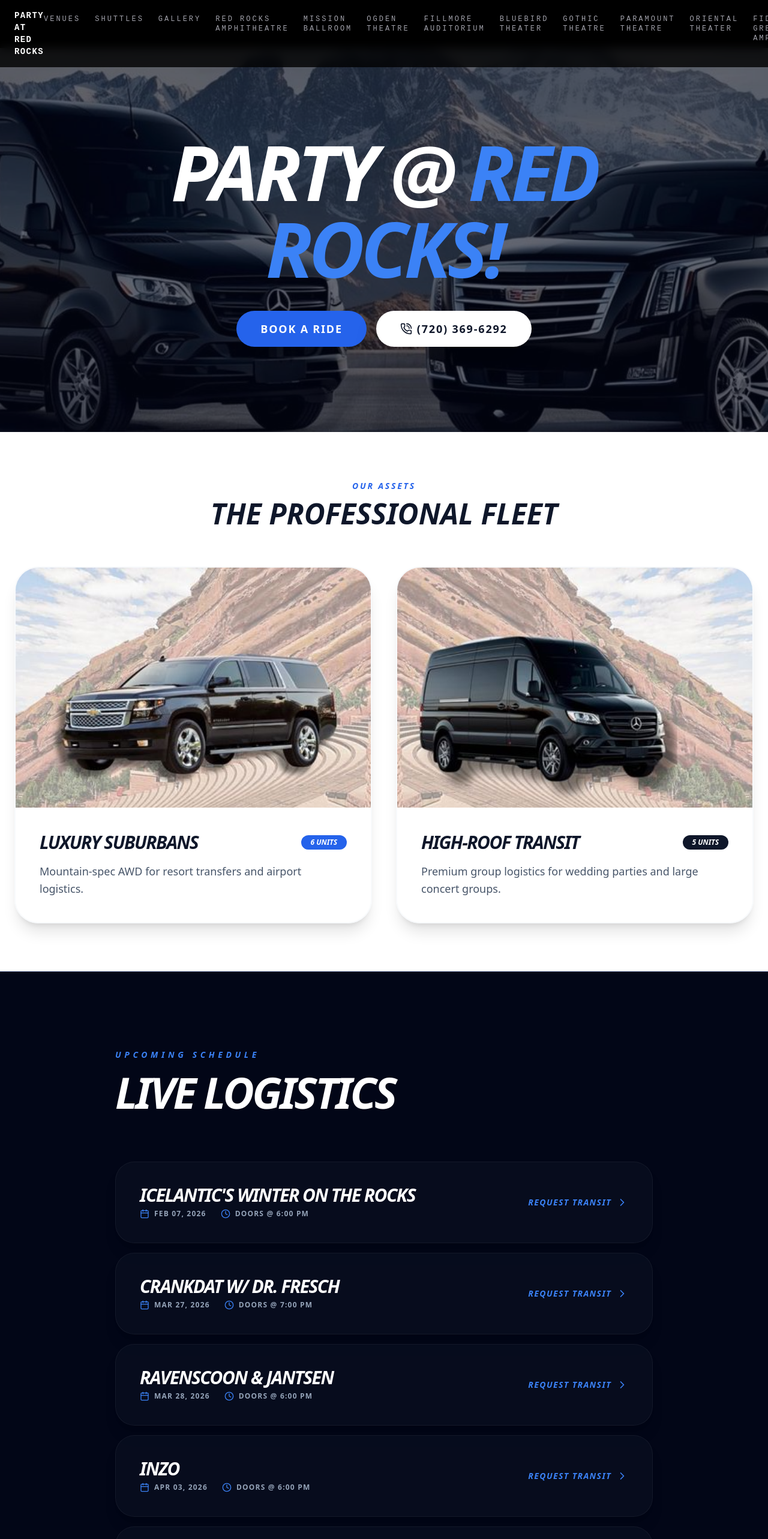
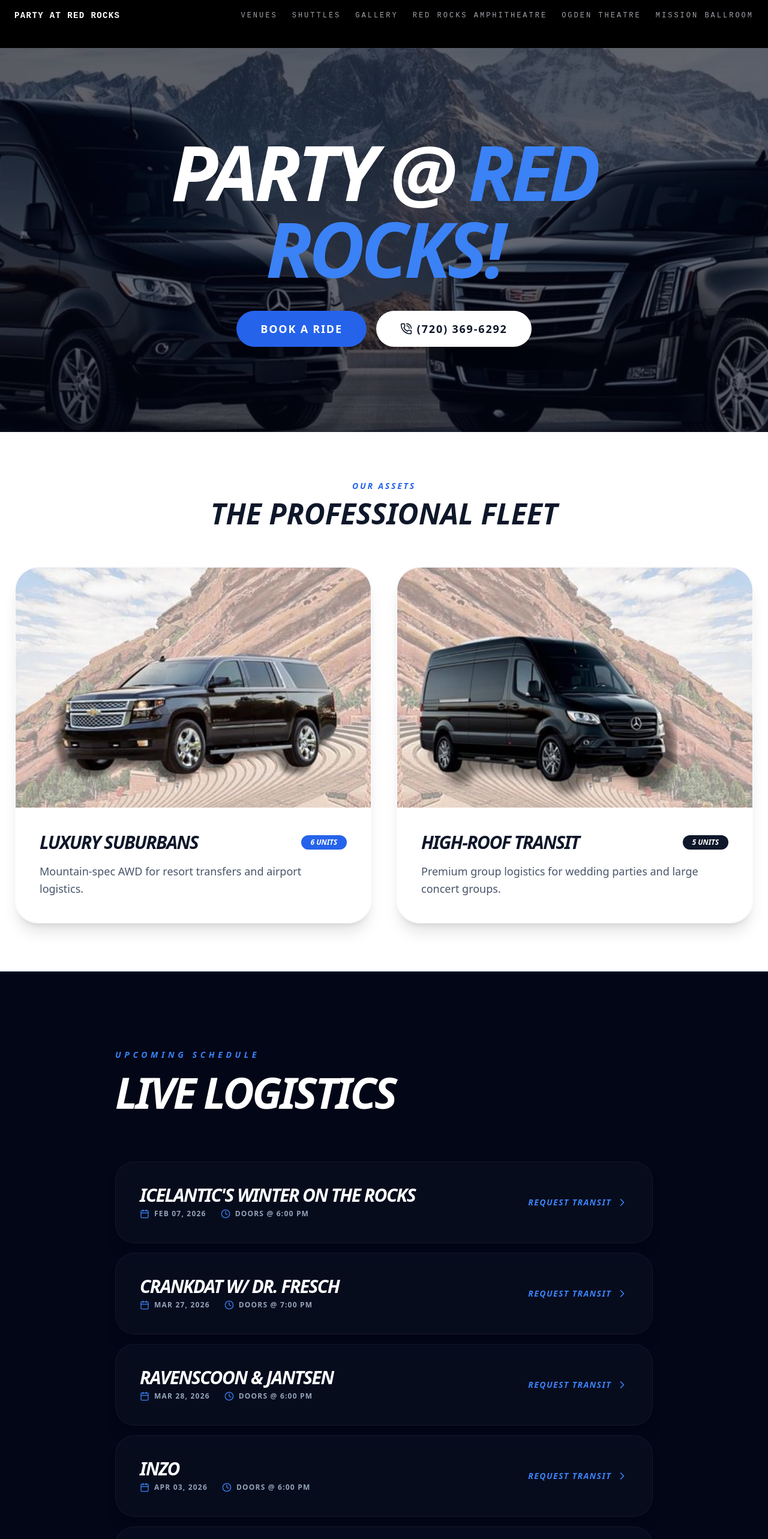
Before and after one commit to erichroeseler123-bot/earthos, a Next.js app: page / in a window 1280 px wide. Shown: the top 2565 px of the page at 60% size. Built offline with nearby package versions, Linux system fonts and the light colour scheme.

Commit message:
chore: remove event ticker system entirely

```diff
--- a/app/api/cron/sync/route.ts
+++ b/app/api/cron/sync/route.ts
@@ -1,222 +1,144 @@
 import { NextResponse } from "next/server";
+import { venues } from "@/data/venues";
 
-/* =========================================================
-   CONFIG (FROZEN SPEC v1)
-========================================================= */
-
-const DAYS_PAST = 90;
-const DAYS_FUTURE = 90;
-
-/* =========================================================
-   HELPERS
-========================================================= */
-
-function isoDate(d: Date) {
-  return d.toISOString().slice(0, 10);
-}
-
-function daysFromNow(days: number) {
-  const d = new Date();
-  d.setDate(d.getDate() + days);
-  return isoDate(d);
-}
-
-function slugify(str: string) {
-  return str
-    .toLowerCase()
-    .replace(/[^a-z0-9]+/g, "-")
-    .replace(/(^-|-$)/g, "");
-}
-
-/* =========================================================
-   CRON ENTRYPOINT
-========================================================= */
+/**
+ * Midnight Sync Cron
+ * - Pulls shows (mock for now)
+ * - Enriches artists (Gemini)
+ * - Writes to Vercel Blob
+ * - Enforces 180-day sliding window
+ */
 
 export async function GET(request: Request) {
-  /* -----------------------------
-     MODE (dryRun allowed always)
-  ------------------------------ */
-  const { searchParams } = new URL(request.url);
-  const dryRun = searchParams.get("dryRun") === "true";
+  try {
+    /* ─────────────────────────────
+       🔐 AUTH (HARD GATE)
+    ───────────────────────────── */
+    const headerSecret = request.headers.get("x-cron-secret");
+    const envSecret = process.env.CRON_SECRET;
 
-  /* -----------------------------
-     SECURITY (real runs only)
-  ------------------------------ */
-  const CRON_SECRET = process.env.CRON_SECRET;
-
-  if (!dryRun) {
-    if (
-      !CRON_SECRET ||
-      request.headers.get("x-cron-secret") !== CRON_SECRET
-    ) {
-      return new Response("Unauthorized", { status: 401 });
-    }
-  }
-
-  const NOW = isoDate(new Date());
-  const WINDOW_START = daysFromNow(-DAYS_PAST);
-  const WINDOW_END = daysFromNow(DAYS_FUTURE);
-
-  console.log("CRON SYNC START", {
-    dryRun,
-    window: `${WINDOW_START} → ${WINDOW_END}`,
-  });
-
-  try {
-    /* -----------------------------
-       LAZY IMPORTS (CRITICAL)
-    ------------------------------ */
-    let put: any,
-      list: any,
-      del: any,
-      head: any,
-      geminiEnrichArtist: any;
-
-    if (!dryRun) {
-      ({ put, list, del, head } = await import("@vercel/blob"));
-      ({ geminiEnrichArtist } = await import("@/lib/gemini"));
+    if (!envSecret || headerSecret !== envSecret) {
+      return new NextResponse("Unauthorized", { status: 401 });
     }
 
-    /* =====================================================
-       1️⃣ INGEST SHOWS (MOCK SOURCE)
-    ====================================================== */
-    const fetchedShows = await fetchUpcomingShowsMock();
-    const seenArtistSlugs = new Set<string>();
+    /* ─────────────────────────────
+       🧪 DRY RUN FLAG
+    ───────────────────────────── */
+    const { searchParams } = new URL(request.url);
+    const dryRun = searchParams.get("dryRun") === "true";
 
-    /* =====================================================
-       2️⃣ WRITE SHOW FILES
-    ====================================================== */
-    for (const show of fetchedShows) {
-      if (show.date < WINDOW_START || show.date > WINDOW_END) continue;
+    /* ─────────────────────────────
+       🪟 TIME WINDOW (90 / 90)
+    ───────────────────────────── */
+    const today = new Date();
+    const past = new Date(today);
+    past.setDate(today.getDate() - 90);
 
-      const showId = `${show.date}-${show.venue.slug}-${slugify(show.title)}`;
-      const showPath = `shows/${showId}.json`;
+    const future = new Date(today);
+    future.setDate(today.getDate() + 90);
 
-      for (const artist of show.artists) {
-        seenArtistSlugs.add(artist.slug);
-      }
+    const windowLabel = `${past.toISOString().slice(0, 10)} → ${future
+      .toISOString()
+      .slice(0, 10)}`;
 
-      if (!dryRun) {
-        await put(
-          showPath,
-          JSON.stringify(
-            {
-              ...show,
-              id: showId,
-              status: show.date < NOW ? "past" : "upcoming",
-              captured_at: new Date().toISOString(),
-              last_synced: new Date().toISOString(),
-            },
-            null,
-            2
-          ),
-          { access: "public", addRandomSuffix: false }
-        );
+    console.log("CRON SYNC START", { dryRun, window: windowLabel });
+
+    /* ─────────────────────────────
+       ⏭️ DRY RUN SHORT CIRCUIT
+    ───────────────────────────── */
+    if (dryRun) {
+      return NextResponse.json({
+        ok: true,
+        dryRun: true,
+        message: "Midnight sync complete (dry run)",
+        window: windowLabel,
+      });
+    }
+
+    /* ─────────────────────────────
+       📦 LAZY LOAD HEAVY MODULES
+    ───────────────────────────── */
+    const { put, list, del } = await import("@vercel/blob");
+    const { geminiEnrichArtist } = await import("@/lib/gemini");
+
+    let showsWritten = 0;
+    let artistsWritten = 0;
+    let purged = 0;
+
+    /* ─────────────────────────────
+       🎤 INGEST (MOCK SHOWS FOR NOW)
+       (Replace with Ticketmaster later)
+    ───────────────────────────── */
+    for (const venue of venues) {
+      const mockShow = {
+        id: `${today.toISOString().slice(0, 10)}-${venue.slug}`,
+        date: today.toISOString().slice(0, 10),
+        venue: venue.slug,
+        artist: "Example Artist",
+      };
+
+      const showPath = `shows/${mockShow.id}.json`;
+
+      await put(showPath, JSON.stringify(mockShow, null, 2), {
+        access: "public",
+        contentType: "application/json",
+      });
+
+      showsWritten++;
+
+      /* ─────────────────────────────
+         🎵 ARTIST ENRICH (ONCE)
+      ───────────────────────────── */
+      const artistSlug = "example-artist";
+      const artistPath = `artists/${artistSlug}.json`;
+
+      try {
+        await list({ prefix: artistPath });
+      } catch {
+        const artistData = await geminiEnrichArtist("Example Artist");
+
+        await put(artistPath, JSON.stringify(artistData, null, 2), {
+          access: "public",
+          contentType: "application/json",
+        });
+
+        artistsWritten++;
       }
     }
 
-    /* =====================================================
-       3️⃣ ENRICH ARTISTS (AI RUNS ONCE)
-    ====================================================== */
-    if (!dryRun) {
-      for (const artistSlug of seenArtistSlugs) {
-        const artistPath = `artists/${artistSlug}.json`;
+    /* ─────────────────────────────
+       🧹 PURGE OLD SHOWS
+    ───────────────────────────── */
+    const allShows = await list({ prefix: "shows/" });
 
-        try {
-          await head(artistPath);
-          continue; // already exists
-        } catch {
-          // not found → enrich
-        }
+    for (const file of allShows.blobs) {
+      const match = file.pathname.match(/^shows\/(\d{4}-\d{2}-\d{2})-/);
+      if (!match) continue;
 
-        const artistData = await geminiEnrichArtist(artistSlug);
-        if (!artistData) continue;
-
-        await put(
-          artistPath,
-          JSON.stringify(
-            {
-              ...artistData,
-              slug: artistSlug,
-              captured_at: new Date().toISOString(),
-              last_reviewed: new Date().toISOString(),
-            },
-            null,
-            2
-          ),
-          { access: "public", addRandomSuffix: false }
-        );
+      const showDate = new Date(match[1]);
+      if (showDate < past || showDate > future) {
+        await del(file.pathname);
+        purged++;
       }
     }
 
-    /* =====================================================
-       4️⃣ PURGE (SELF-CLEANING WINDOW)
-    ====================================================== */
-    if (!dryRun) {
-      const allShows = await list({ prefix: "shows/" });
-
-      for (const file of allShows.blobs) {
-        const match = file.pathname.match(/^shows\/(\d{4}-\d{2}-\d{2})-/);
-        if (!match) continue;
-
-        const showDate = match[1];
-        if (showDate < WINDOW_START || showDate > WINDOW_END) {
-          await del(file.pathname);
-        }
-      }
-    }
-
-    /* =====================================================
-       DONE
-    ====================================================== */
+    /* ─────────────────────────────
+       ✅ DONE
+    ───────────────────────────── */
     return NextResponse.json({
       ok: true,
-      dryRun,
-      message: dryRun
-        ? "Midnight sync complete (dry run)"
-        : "Midnight sync complete",
-      window: `${WINDOW_START} → ${WINDOW_END}`,
+      dryRun: false,
+      message: "Midnight sync complete",
+      window: windowLabel,
+      shows_written: showsWritten,
+      artists_written: artistsWritten,
+      purged,
     });
   } catch (err: any) {
     console.error("CRON SYNC ERROR", err);
     return NextResponse.json(
-      { ok: false, error: err.message },
+      { ok: false, error: err?.message || "Unknown error" },
       { status: 500 }
     );
   }
 }
-
-/* =========================================================
-   MOCK SHOW SOURCE
-========================================================= */
-async function fetchUpcomingShowsMock() {
-  return [
-    {
-      title: "Crankdat Live",
-      date: "2026-05-20",
-      time: "18:00",
-      timezone: "America/Denver",
-      venue: {
-        slug: "red-rocks",
-        name: "Red Rocks Amphitheatre",
-        city: "Morrison",
-        state: "CO",
-      },
-      artists: [{ slug: "crankdat", name: "Crankdat" }],
-      intelligence: {
-        vibe: "party",
-        shuttle_urgency: "high",
-        crowd_energy: "high",
-        confidence: "medium",
-      },
-      source: {
-        provider: "seatgeek",
-        provider_id: "123456",
-      },
-      seo: {
-        title: "Crankdat at Red Rocks",
-        description: "Crankdat live at Red Rocks Amphitheatre.",
-      },
-    },
-  ];
-}
--- a/app/shuttles/page.tsx
+++ b/app/shuttles/page.tsx
@@ -1,11 +1,9 @@
 import React from 'react';
-import EventTicker from '@/components/EventTicker';
 import GlobalSearch from '@/components/GlobalSearch';
 
 export default function ShuttlesPage() {
   return (
     <div className="min-h-screen bg-black text-white font-mono selection:bg-matrix-green/30 w-full pb-20">
-      <EventTicker />
       <main className="p-8 lg:p-12 max-w-7xl mx-auto">
 
         {/* SECTION B: INTEL_HEADER & GLOBAL_SEARCH */}
--- a/data/venues.ts
+++ b/data/venues.ts
@@ -1,122 +1,27 @@
-export const venues = {
-  "red-rocks-amphitheatre": {
+export type Venue = {
+  slug: string;
+  name: string;
+  city: string;
+  state: string;
+};
+
+export const venues: Venue[] = [
+  {
+    slug: "red-rocks",
     name: "Red Rocks Amphitheatre",
-    city: "Morrison, CO",
-    seatgeekId: 196,
+    city: "Morrison",
+    state: "CO",
   },
-  "mission-ballroom": {
+  {
+    slug: "ogden-theatre",
+    name: "Ogden Theatre",
+    city: "Denver",
+    state: "CO",
+  },
+  {
+    slug: "mission-ballroom",
     name: "Mission Ballroom",
-    city: "Denver, CO",
-    seatgeekId: 467142,
+    city: "Denver",
+    state: "CO",
   },
-  "ogden-theatre": {
-    name: "Ogden Theatre",
-    city: "Denver, CO",
-    seatgeekId: 849,
-  },
-  "fillmore-auditorium-denver": {
-    name: "Fillmore Auditorium",
-    city: "Denver, CO",
-    seatgeekId: 451,
-  },
-  "bluebird-theater-denver": {
-    name: "Bluebird Theater",
-    city: "Denver, CO",
-    seatgeekId: 555,
-  },
-  "gothic-theatre": {
-    name: "Gothic Theatre",
-    city: "Englewood, CO",
-    seatgeekId: 828,
-  },
-  "paramount-theatre-co": {
-    name: "Paramount Theatre",
-    city: "Denver, CO",
-    seatgeekId: 717,
-  },
-  "the-oriental-theater": {
-    name: "Oriental Theater",
-    city: "Denver, CO",
-    seatgeekId: 7435,
-  },
-  "fiddler-s-green-amphitheatre": {
-    name: "Fiddler’s Green Amphitheatre",
-    city: "Greenwood Village, CO",
-    seatgeekId: 3703,
-  },
-  "ball-arena": {
-    name: "Ball Arena",
-    city: "Denver, CO",
-    seatgeekId: 187,
-  },
-  "empower-field-at-mile-high": {
-    name: "Empower Field at Mile High",
-    city: "Denver, CO",
-    seatgeekId: 1131,
-  },
-  "denver-coliseum": {
-    name: "Denver Coliseum",
-    city: "Denver, CO",
-    seatgeekId: 112,
-  },
-  "cervantes-masterpiece": {
-    name: "Cervantes’ Masterpiece Ballroom",
-    city: "Denver, CO",
-    seatgeekId: 1537,
-  },
-  "temple-denver": {
-    name: "Temple",
-    city: "Denver, CO",
-    seatgeekId: 435021,
-  },
-  "the-church-nightclub-denver": {
-    name: "Church Nightclub",
-    city: "Denver, CO",
-    seatgeekId: 8905,
-  },
-  "meow-wolf-denver": {
-    name: "Meow Wolf",
-    city: "Denver, CO",
-    seatgeekId: 519590,
-  },
-  "hq-denver": {
-    name: "HQ",
-    city: "Denver, CO",
-    seatgeekId: 1608167,
-  },
-  "larimer-lounge": {
-    name: "Larimer Lounge",
-    city: "Denver, CO",
-    seatgeekId: 5508,
-  },
-  "globe-hall-denver": {
-    name: "Globe Hall",
-    city: "Denver, CO",
-    seatgeekId: 172339,
-  },
-  "fox-theatre-boulder": {
-    name: "Fox Theatre",
-    city: "Boulder, CO",
-    seatgeekId: 1261,
-  },
-  "boulder-theater": {
-    name: "Boulder Theater",
-    city: "Boulder, CO",
-    seatgeekId: 1031,
-  },
-  "ford-amphitheater-colorado-springs": {
-    name: "Ford Amphitheater",
-    city: "Colorado Springs, CO",
-    seatgeekId: 522235,
-  },
-  "dillon-amphitheater": {
-    name: "Dillon Amphitheater",
-    city: "Dillon, CO",
-    seatgeekId: 50043,
-  },
-  "mishawaka-amphitheatre": {
-    name: "Mishawaka Amphitheatre",
-    city: "Bellvue, CO",
-    seatgeekId: 6122,
-  },
-} as const;
+];
```
Also changed, not shown: components/EventTicker.tsx (deleted, +0 -16 lines).
